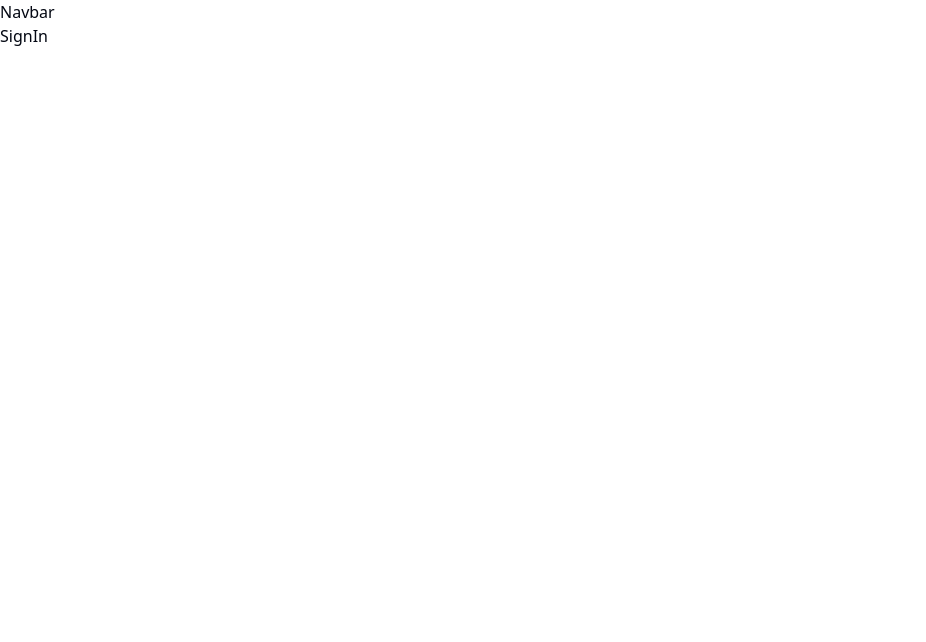
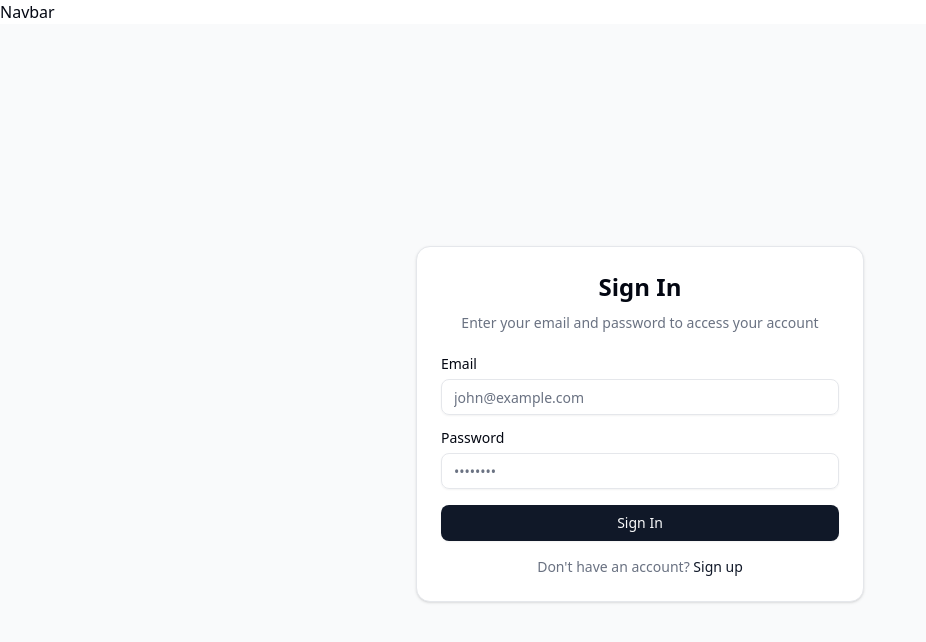
Before and after one commit to FarukEfe/Preply-Interview-Practicer, a React (Vite) app in the folder frontend/: page /signin in a window 1280 px wide. Shown: the top 642 px of the page, without its empty margins (0-926 px from the left). Built offline with nearby package versions, Linux system fonts and the light colour scheme.

Commit message:
feat: implement sign in

```diff
--- a/frontend/src/pages/Dashboard.tsx
+++ b/frontend/src/pages/Dashboard.tsx
@@ -6,4 +6,4 @@ const Dashboard = () => {
   )
 }
 
-export default Dashboard
+export default Dashboard;
--- a/frontend/src/pages/SignIn.tsx
+++ b/frontend/src/pages/SignIn.tsx
@@ -1,9 +1,78 @@
-import React from 'react'
+import { useState } from "react";
 
-const SignIn = () => {
+import { Button } from "../components/ui/button"
+import { Card, CardContent, CardDescription, CardHeader, CardTitle } from "../components/ui/card"
+import { Input } from "../components/ui/input"
+import { Label } from "../components/ui/label"
+import { userSignIn } from "../api/user";
+import { authStore } from "../lib/authStore";
+
+export default function SignInPage() {
+
+  const [email, setEmail] = useState('');
+  const [password, setPassword] = useState('');
+
   return (
-    <div>SignIn</div>
+    <div className="min-h-screen flex items-center justify-center bg-gray-50 px-4">
+      <Card className="w-full max-w-md">
+        <CardHeader className="space-y-1">
+          <CardTitle className="text-2xl font-bold text-center">Sign In</CardTitle>
+          <CardDescription className="text-center">
+            Enter your email and password to access your account
+          </CardDescription>
+        </CardHeader>
+        <CardContent className="space-y-4">
+          <form className="space-y-4">
+            <div className="space-y-2">
+              <Label htmlFor="email">Email</Label>
+              <Input onChange={
+                (e) => setEmail(e.target.value)
+              } id="email" name="email" type="email" placeholder="john@example.com" required />
+            </div>
+
+            <div className="space-y-2">
+              <Label htmlFor="password">Password</Label>
+              <Input onChange={
+                (e) => setPassword(e.target.value)
+              } id="password" name="password" type="password" placeholder="••••••••" required />
+            </div>
+
+            <Button type="submit" className="w-full" onClick={(e) => {
+                e.preventDefault();
+                // Handle sign in logic here
+                // console.log("Sign in with email:", email);
+                // Call your sign-in API here
+                userSignIn(email, password).then(response => {
+                  if (response) {
+                    console.log("Sign in successful:", response);
+                    // Set user in auth store
+                    authStore.setState({ authUser: response.data });
+                    // Debug
+                    // console.log(authStore.getState().authUser);
+                    // Redirect to dashboard
+                    window.location.href = '/dashboard';
+                  } else {
+                    console.error("Sign in failed");
+                  }
+                }).catch(error => {
+                  console.error("Error during sign in:", error);
+                  // Maybe have error feedback instead of this
+                  window.location.href = '/signin'; // Redirect to sign in on error
+                })
+              }
+            }>
+              Sign In
+            </Button>
+          </form>
+
+          <div className="text-center text-sm text-muted-foreground">
+            Don't have an account?{" "}
+            <a href="/signup" className="text-primary hover:underline">
+              Sign up
+            </a>
+          </div>
+        </CardContent>
+      </Card>
+    </div>
   )
 }
-
-export default SignIn
--- a/frontend/src/pages/SignUp.tsx
+++ b/frontend/src/pages/SignUp.tsx
@@ -70,11 +70,16 @@ const SignUp = () => {
                   if (response) {
                     console.log("Sign up successful:", response);
                     authStore.setState({ authUser: response.data });
+                    console.log(authStore.getState().authUser);
                     // Redirect to dashboard
                     window.location.href = '/dashboard';
                   } else {
                     console.error("Sign up failed");
                   }
+                }).catch(error => {
+                  console.error("Error during sign up:", error);
+                  // Maybe have error feedback instead of this
+                  window.location.href = '/signup'; // Redirect to sign up on error
                 })
               }
             }>
```
Also changed, not shown: 1 other file (tests, documents, lock files or other folders).
